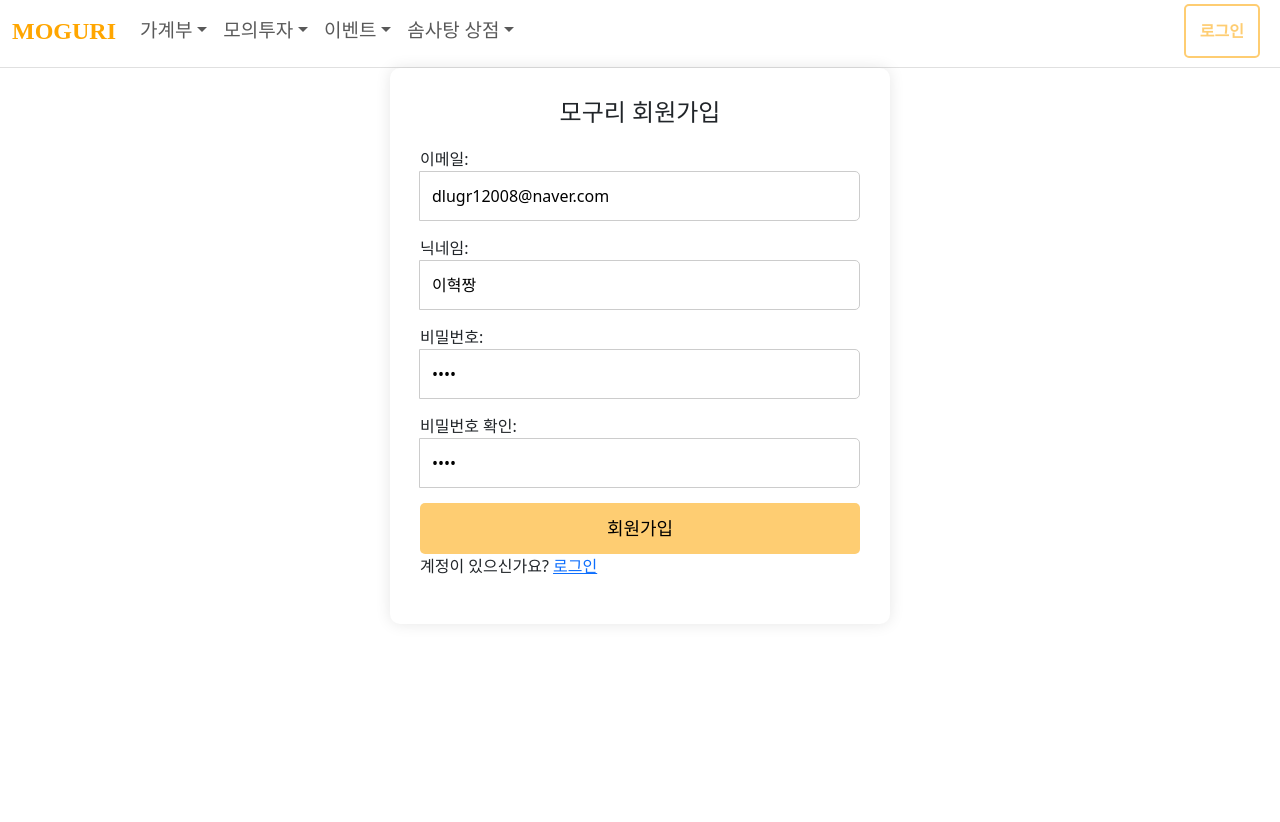
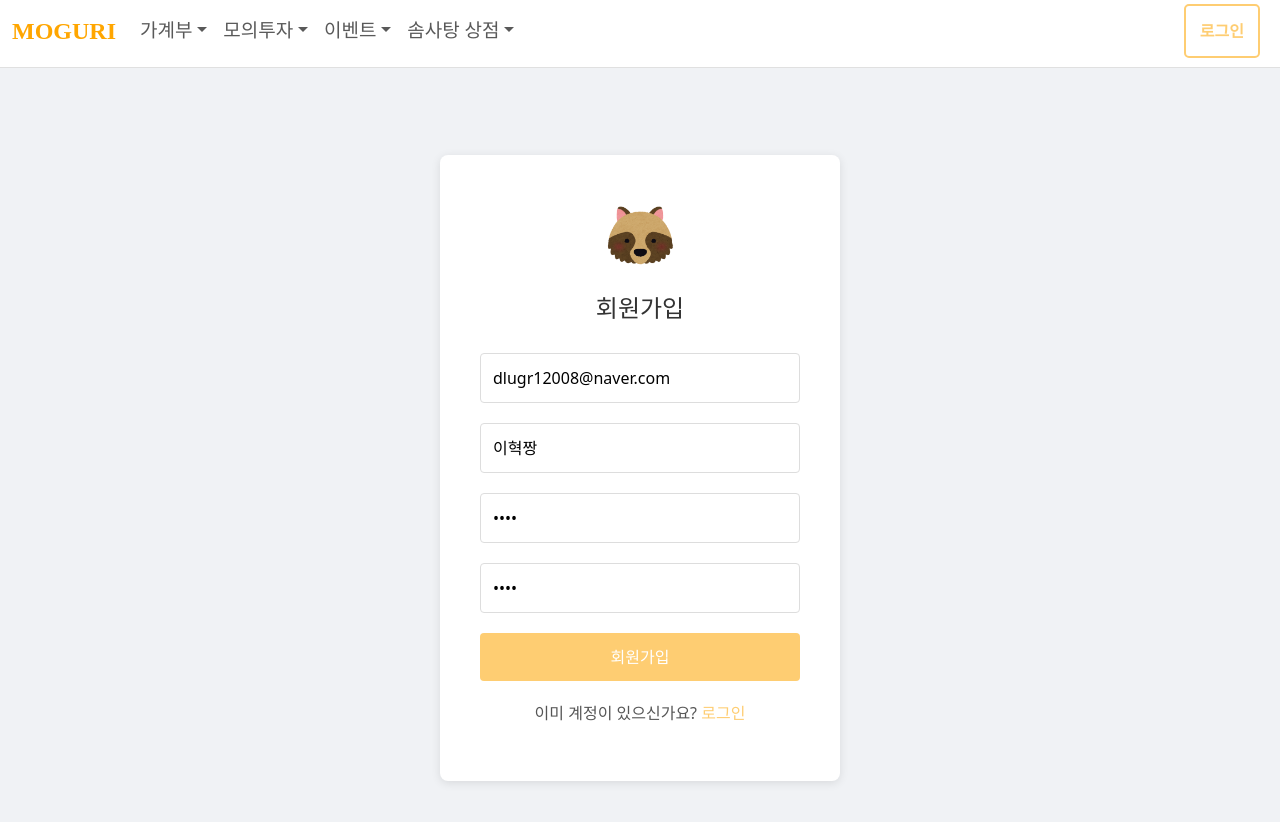
Before and after one commit to s-eun20/Moguri, a Vue app in the folder frontend/: page /register in a window 1280 px wide. Shown: the top 822 px of the page. Before the commit the page ends 800 px from the top, so only its background shows below. Built offline with nearby package versions, Linux system fonts and the light colour scheme; what chartjs-chart-financial would draw is missing.

Commit message:
[Moguri-100] fix : 로그인 프론트엔드 변경

```diff
--- a/frontend/src/assets/styles/global.css
+++ b/frontend/src/assets/styles/global.css
@@ -17,3 +17,10 @@
     font-weight: normal;
     font-style: normal;
 }
+
+@font-face {
+    font-family: 'Pretendard-Regular';
+    src: url('https://fastly.jsdelivr.net/gh/Project-Noonnu/noonfonts_2107@1.1/Pretendard-Regular.woff') format('woff');
+    font-weight: 400;
+    font-style: normal;
+}
--- a/frontend/src/components/AccountBook/PieChart.vue
+++ b/frontend/src/components/AccountBook/PieChart.vue
@@ -209,14 +209,24 @@ export default {
 }
 
 .category-list {
-  width: 230px;
-  height: 320px;
-  padding-left: 20px;
-  border: 3px solid rgb(255, 212, 95);
+  width: 25%;
+  min-width: 200px;
+  height: auto;
+  padding: 2% 0 2% 2%;
+  border: 0.2em solid rgb(255, 212, 95);
   font-weight: bold;
   display: flex;
-  align-items: center;
-  margin-left: 70px;
+  flex-direction: column;
+  justify-content: center;
+  margin-left: 5%;
+}
+
+/* 반응형 디자인을 위한 미디어 쿼리 추가 */
+@media (max-width: 768px) {
+  .category-list {
+    width: 90%;
+    margin: 5% auto;
+  }
 }
 
 ul {
@@ -226,7 +236,7 @@ ul {
 }
 
 li {
-  font-size: 23px;
+  font-size: 20px;
   margin-bottom: 10px;
   align-items: center;
   color: #fda451;
--- a/frontend/src/pages/Home.vue
+++ /dev/null
@@ -1,3 +0,0 @@
-<template>
-      <h1 class="page-title">메인페이지</h1>
-  </template>
--- a/frontend/src/pages/login/Login.vue
+++ b/frontend/src/pages/login/Login.vue
@@ -1,41 +1,37 @@
 <template>
   <div class="login-container">
-    <img src="@/assets/모구리.png" alt="Moguri Logo" class="moguri-logo" />
-    <h2 class="login-title"></h2>
+    <div class="login-box">
+      <img src="@/assets/너구리샘플.png" alt="Moguri Logo" class="moguri-logo" />
+      <h2 class="login-title">로그인</h2>
       <form @submit.prevent="login" class="login-form">
         <div class="input-group">
-        <label for="email">이메일:</label>
-        <input type="text" v-model="email" required />
+          <input type="text" v-model="email" required placeholder="이메일" />
         </div>
         <div class="input-group">
-        <label for="password">비밀번호:</label>
-        <input type="password" v-model="password" required />
+          <input type="password" v-model="password" required placeholder="비밀번호" />
         </div>
         <button type="submit" class="login-button">로그인</button>
 
-      <!-- 로그인 실패 메시지 표시 -->
         <p v-if="errorMessage" class="error">{{ errorMessage }}</p>
-
       </form>
-    <p class="quick-login-title">간편 로그인</p>
+      <div class="divider">
+        <span>또는</span>
+      </div>
       <div class="social-login">
-      <img @click="kakaoLogin" src="@/assets/kakao-logo.png" alt="Kakao Logo" class="kakao-logo" />
-      <img @click="googleLogin" src="@/assets/google-logo.png" alt="Google Logo" class="google-logo" />
-      <img @click="naverLogin" src="@/assets/naver-logo.png" alt="Naver Logo" class="naver-logo" />
+        <button @click="kakaoLogin" class="social-button kakao">
+          <img src="@/assets/kakao-logo.png" alt="Kakao" />
+        </button>
+        <button @click="googleLogin" class="social-button google">
+          <img src="@/assets/google-logo.png" alt="Google" />
+        </button>
+        <button @click="naverLogin" class="social-button naver">
+          <img src="@/assets/naver-logo.png" alt="Naver" />
+        </button>
       </div>
       <p class="register-link">
-      아직 계정이 없으신가요? <router-link to="/register">회원가입</router-link>
+        계정이 없으신가요? <router-link to="/register">회원가입</router-link>
       </p>
-
-    <!-- 팝업창은 이제 필요 없음, 주석 처리 -->
-    <!--
-    <div v-if="isPopupVisible" class="popup">
-      <div class="popup-content">
-        <p>{{ errorMessage }}</p>
-        <button @click="closePopup">닫기</button>
     </div>
-    </div>
-    -->
   </div>
 </template>
 
@@ -87,152 +83,141 @@ const errorMessage = computed(() => authStore.errorMessage);
 <style scoped>
 .login-container {
   display: flex;
-  flex-direction: column;
+  justify-content: center;
   align-items: center;
-  padding: 30px;
-  background: white; /* 배경을 반투명하게 설정 */
-  max-width: 500px;
-  margin: auto;
-  position: relative; /* 자식 요소를 위한 위치 설정 */
-  z-index: 1; /* 로그인 박스보다 아래에 있게 설정 */
-  box-shadow: 0 0 15px rgba(0, 0, 0, 0.1);
+  min-height: 100vh;
+  background-color: #f0f2f5;
 }
 
 .login-box {
-  padding: 20px; /* 로그인 박스 안의 패딩 */
-  border: 1px solid #ccc; /* 테두리 */
-  border-radius: 8px; /* 모서리 둥글게 */
-  box-shadow: 0 4px 20px rgba(0, 0, 0, 0.1); /* 그림자 */
-  width: 100%; /* 박스 너비 조정 */
-  background-color: #fff; /* 배경색 */
-  position: relative; /* 위치 설정 */
-  z-index: 2; /* 최상단에 표시 */
+  background: white;
+  padding: 40px;
+  border-radius: 8px;
+  box-shadow: 0 2px 10px rgba(0, 0, 0, 0.1);
+  width: 100%;
+  max-width: 400px;
 }
 
-/* 나머지 스타일은 동일하게 유지 */
-
 .moguri-logo {
-  width: 120px;
+  width: 80px;
   height: auto;
-  margin-bottom: 15px;
+  display: block;
+  margin: 0 auto 20px;
 }
 
 .login-title {
   color: #333;
-  font-family: 'BMJUA', sans-serif;
-  margin-bottom: 20px;
+  font-size: 24px;
   text-align: center;
+  margin-bottom: 30px;
 }
 
 .login-form {
-  width: 100%;
+  margin-bottom: 20px;
 }
 
 .input-group {
-  display: flex;
-  flex-direction: column;
-  margin-bottom: 15px;
+  margin-bottom: 20px;
 }
 
 input[type="text"],
 input[type="password"] {
+  width: 100%;
   padding: 12px;
-  border: 1px solid #ccc;
-  border-radius: 5px;
+  border: 1px solid #ddd;
+  border-radius: 4px;
   font-size: 16px;
-  transition: border-color 0.2s;
+  transition: border-color 0.3s;
 }
 
 input[type="text"]:focus,
 input[type="password"]:focus {
   border-color: #FECD72;
+  outline: none;
 }
 
 .login-button {
+  width: 100%;
+  padding: 12px;
   background-color: #FECD72;
+  color: white;
   border: none;
-  padding: 12px; /* 버튼 패딩 조정 */
-  border-radius: 5px;
+  border-radius: 4px;
+  font-size: 16px;
   cursor: pointer;
-  font-size: 18px;
   transition: background-color 0.3s;
-  width: 100%;
 }
 
 .login-button:hover {
   background-color: #f0b300;
 }
 
-.quick-login-title {
-  margin-top: 20px;
-  font-size: 20px;
-  font-weight: bold;
+.divider {
   text-align: center;
+  margin: 20px 0;
+  color: #777;
+  position: relative;
+}
+
+.divider span {
+  background-color: white;
+  padding: 0 10px;
+  position: relative;
+  z-index: 1;
+}
+
+.divider::before {
+  content: "";
+  position: absolute;
+  top: 50%;
+  left: 0;
+  right: 0;
+  border-top: 1px solid #ddd;
+  z-index: 0;
 }
 
 .social-login {
   display: flex;
-  justify-content: space-around;
-  width: 100%;
-  margin-top: 20px;
+  justify-content: center;
+  gap: 30px;  /* 간격을 조금 더 늘렸습니다 */
+  margin-bottom: 20px;
 }
 
-.kakao-logo,
-.naver-logo {
-  width: 60px;
-  height: 60px;
+.social-button {
+  background: none;  /* 배경 제거 */
+  border: none;
+  padding: 0;
   cursor: pointer;
+  transition: transform 0.3s;
 }
 
-.google-logo {
-  width: 100px;
-  height: 60px;
-  cursor: pointer;
+.social-button:hover {
+  transform: scale(1.1);
+}
+
+.social-button img {
+  width: 40px;  /* 이미지 크기를 조금 키웠습니다 */
+  height: 40px;
 }
 
 .error {
   color: #e74c3c;
+  text-align: center;
   margin-top: 10px;
-  text-align: center;
 }
 
 .register-link {
-  margin-top: 15px;
+  text-align: center;
+  margin-top: 20px;
   color: #555;
-  text-align: center;
 }
 
-/* 팝업 스타일 */
-.popup {
-  position: fixed;
-  top: 0;
-  left: 0;
-  width: 100%;
-  height: 100%;
-  background: rgba(0, 0, 0, 0.5);
-  display: flex;
-  justify-content: center;
-  align-items: center;
-  z-index: 1000; /* 팝업을 최상단에 표시 */
+.register-link a {
+  color: #FECD72;
+  text-decoration: none;
 }
 
-.popup-content {
-  background: white;
-  padding: 20px;
-  border-radius: 5px;
-  text-align: center;
-}
-
-.popup-content button {
-  margin-top: 15px;
-  padding: 10px 20px;
-  background-color: #FECD72;
-  border: none;
-  border-radius: 5px;
-  cursor: pointer;
-}
-
-.popup-content button:hover {
-  background-color: #f0b300;
+.register-link a:hover {
+  text-decoration: underline;
 }
 </style>
--- a/frontend/src/pages/login/Register.vue
+++ b/frontend/src/pages/login/Register.vue
@@ -1,27 +1,28 @@
 <template>
   <div class="register-container">
-    <h2 class="register-title">모구리 회원가입</h2>
-    <form @submit.prevent="register">
+    <div class="register-box">
+      <img src="@/assets/너구리샘플.png" alt="Moguri Logo" class="moguri-logo" />
+      <h2 class="register-title">회원가입</h2>
+      <form @submit.prevent="register" class="register-form">
         <div class="input-group">
-        <label for="email">이메일:</label>
-        <input type="text" v-model="email" required />
+          <input type="text" v-model="email" required placeholder="이메일" />
         </div>
         <div class="input-group">
-        <label for="nickname">닉네임:</label>
-        <input type="text" v-model="nickname" required />
+          <input type="text" v-model="nickname" required placeholder="닉네임" />
         </div>
         <div class="input-group">
-        <label for="password">비밀번호:</label>
-        <input type="password" v-model="password" required />
+          <input type="password" v-model="password" required placeholder="비밀번호" />
         </div>
         <div class="input-group">
-        <label for="confirmPassword">비밀번호 확인:</label>
-        <input type="password" v-model="confirmPassword" required />
+          <input type="password" v-model="confirmPassword" required placeholder="비밀번호 확인" />
         </div>
         <button type="submit" class="register-button">회원가입</button>
+        <p v-if="errorMessage" class="error">{{ errorMessage }}</p>
       </form>
-    <p v-if="errorMessage" class="error">{{ errorMessage }}</p>
-    <p>계정이 있으신가요? <router-link to="/login">로그인</router-link></p>
+      <p class="login-link">
+        이미 계정이 있으신가요? <router-link to="/login">로그인</router-link>
+      </p>
+    </div>
   </div>
 </template>
 
@@ -70,46 +71,72 @@ export default {
 };
 </script>
 
-<style>
-/* 스타일링 부분은 변경하지 않았습니다. */
+<style scoped>
 .register-container {
-  max-width: 500px; /* 로그인 화면과 동일한 최대 너비 */
-  margin: auto;
-  padding: 30px; /* 패딩은 동일하게 유지 */
+  display: flex;
+  justify-content: center;
+  align-items: center;
+  min-height: 100vh;
+  background-color: #f0f2f5;
+}
+
+.register-box {
   background: white;
-  border-radius: 10px;
-  box-shadow: 0 0 15px rgba(0, 0, 0, 0.1);
+  padding: 40px;
+  border-radius: 8px;
+  box-shadow: 0 2px 10px rgba(0, 0, 0, 0.1);
+  width: 100%;
+  max-width: 400px;
+}
+
+.moguri-logo {
+  width: 80px;
+  height: auto;
+  display: block;
+  margin: 0 auto 20px;
 }
 
 .register-title {
+  color: #333;
   font-size: 24px;
+  text-align: center;
+  margin-bottom: 30px;
+}
+
+.register-form {
   margin-bottom: 20px;
-  text-align: center;
 }
 
 .input-group {
-  display: flex;
-  flex-direction: column;
-  margin-bottom: 15px;
+  margin-bottom: 20px;
 }
 
 input[type="text"],
 input[type="password"] {
+  width: 100%;
   padding: 12px;
-  border: 1px solid #ccc;
-  border-radius: 5px;
+  border: 1px solid #ddd;
+  border-radius: 4px;
   font-size: 16px;
+  transition: border-color 0.3s;
+}
+
+input[type="text"]:focus,
+input[type="password"]:focus {
+  border-color: #FECD72;
+  outline: none;
 }
 
 .register-button {
+  width: 100%;
+  padding: 12px;
   background-color: #FECD72;
+  color: white;
   border: none;
-  padding: 12px; /* 로그인 화면과 동일하게 조정 */
-  border-radius: 5px;
+  border-radius: 4px;
+  font-size: 16px;
   cursor: pointer;
-  font-size: 18px;
   transition: background-color 0.3s;
-  width: 100%;
 }
 
 .register-button:hover {
@@ -118,6 +145,22 @@ input[type="password"] {
 
 .error {
   color: #e74c3c;
+  text-align: center;
   margin-top: 10px;
 }
+
+.login-link {
+  text-align: center;
+  margin-top: 20px;
+  color: #555;
+}
+
+.login-link a {
+  color: #FECD72;
+  text-decoration: none;
+}
+
+.login-link a:hover {
+  text-decoration: underline;
+}
 </style>
```
Also changed, not shown: frontend/src/components/AccountBook/ColumnChart.vue (+60 -11 lines), frontend/src/assets/너구리샘플.png (added). Lines whose indentation alone changed are shown as unchanged.
